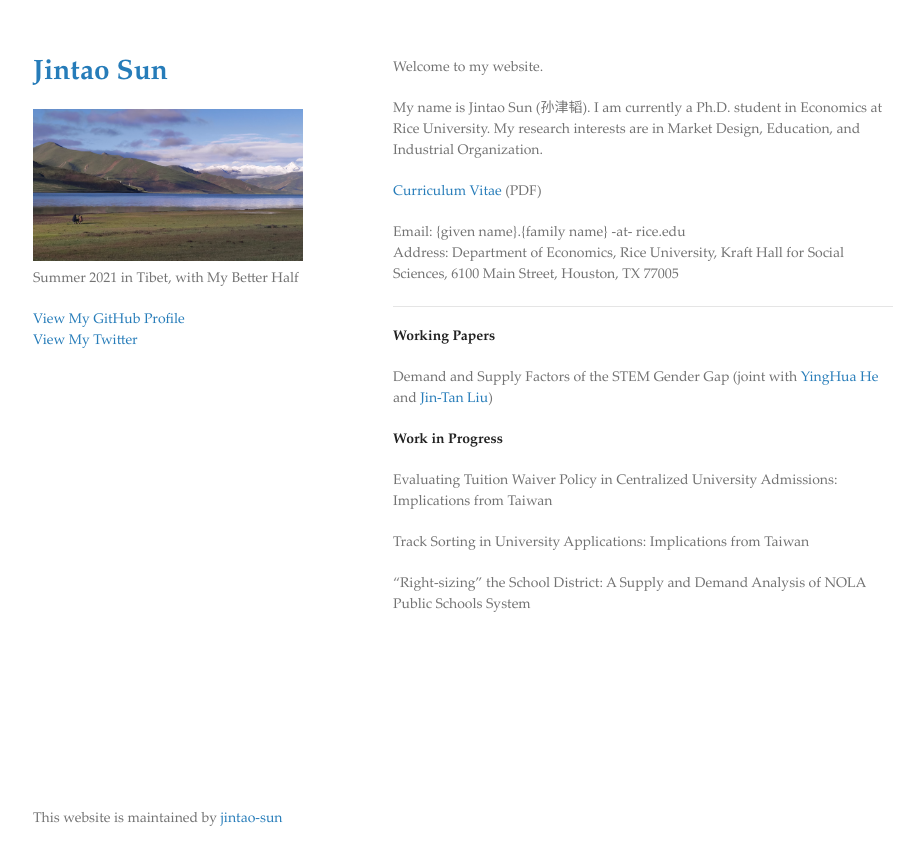
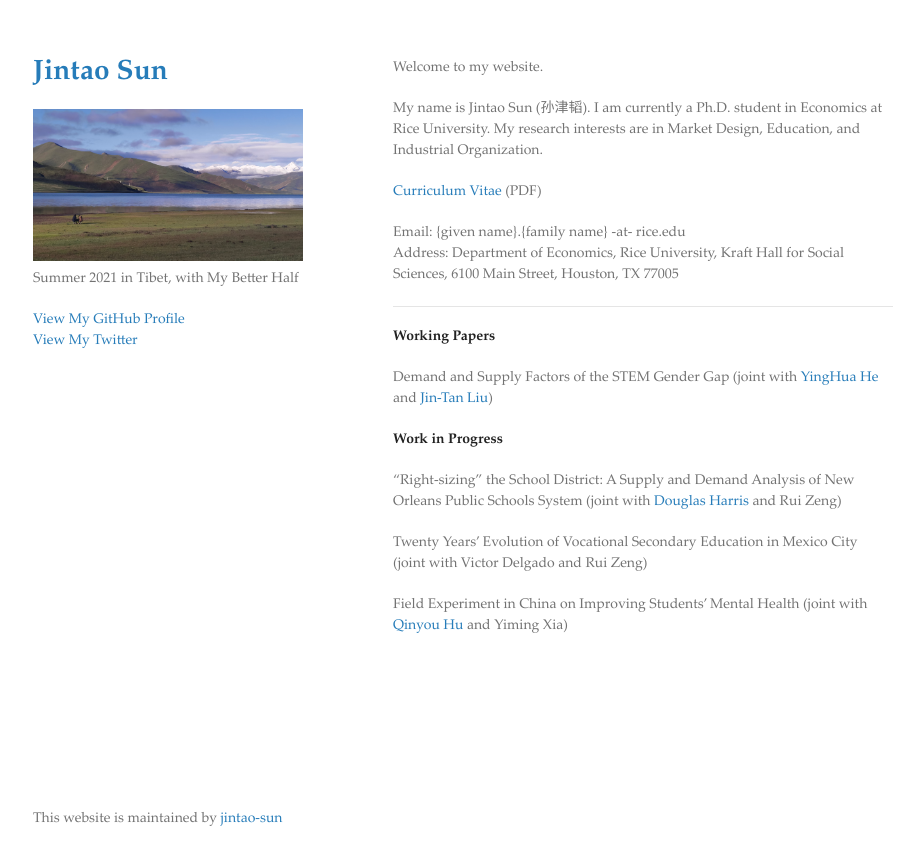
Before and after one commit to jintao-sun/jintao-sun.github.io, a Jekyll site: the page built from index.md, in a window 1280 px wide. Shown: the top 865 px of the page, without its empty margins (177-1101 px from the left). Built offline with Jekyll 4.4.1, drawn with Linux system fonts in a browser that asks for light colours.

Commit message:
Update index.md

```diff
--- a/index.md
+++ b/index.md
@@ -19,8 +19,8 @@ Demand and Supply Factors of the STEM Gender Gap (joint with [YingHua He](https:
 
 **Work in Progress**
 
-Evaluating Tuition Waiver Policy in Centralized University Admissions: Implications from Taiwan
+"Right-sizing" the School District: A Supply and Demand Analysis of New Orleans Public Schools System (joint with [Douglas Harris](https://www.douglasnharris.com/){:target="_blank"} and Rui Zeng)
 
-Track Sorting in University Applications: Implications from Taiwan
+Twenty Years' Evolution of Vocational Secondary Education in Mexico City (joint with Victor Delgado and Rui Zeng)
 
-"Right-sizing" the School District: A Supply and Demand Analysis of NOLA Public Schools System
+Field Experiment in China on Improving Students' Mental Health (joint with [Qinyou Hu](https://sites.google.com/view/qinyouhu/home){:target="_blank"} and Yiming Xia)
```
